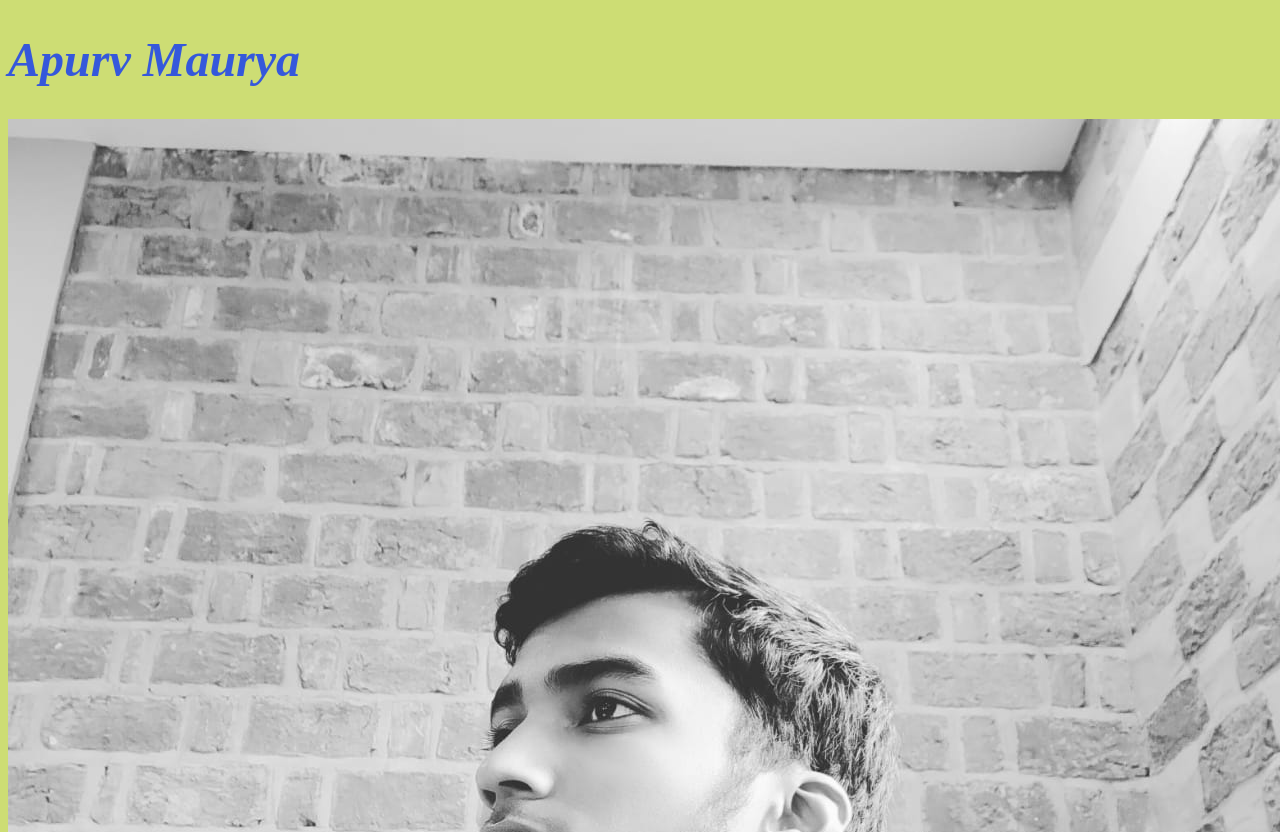
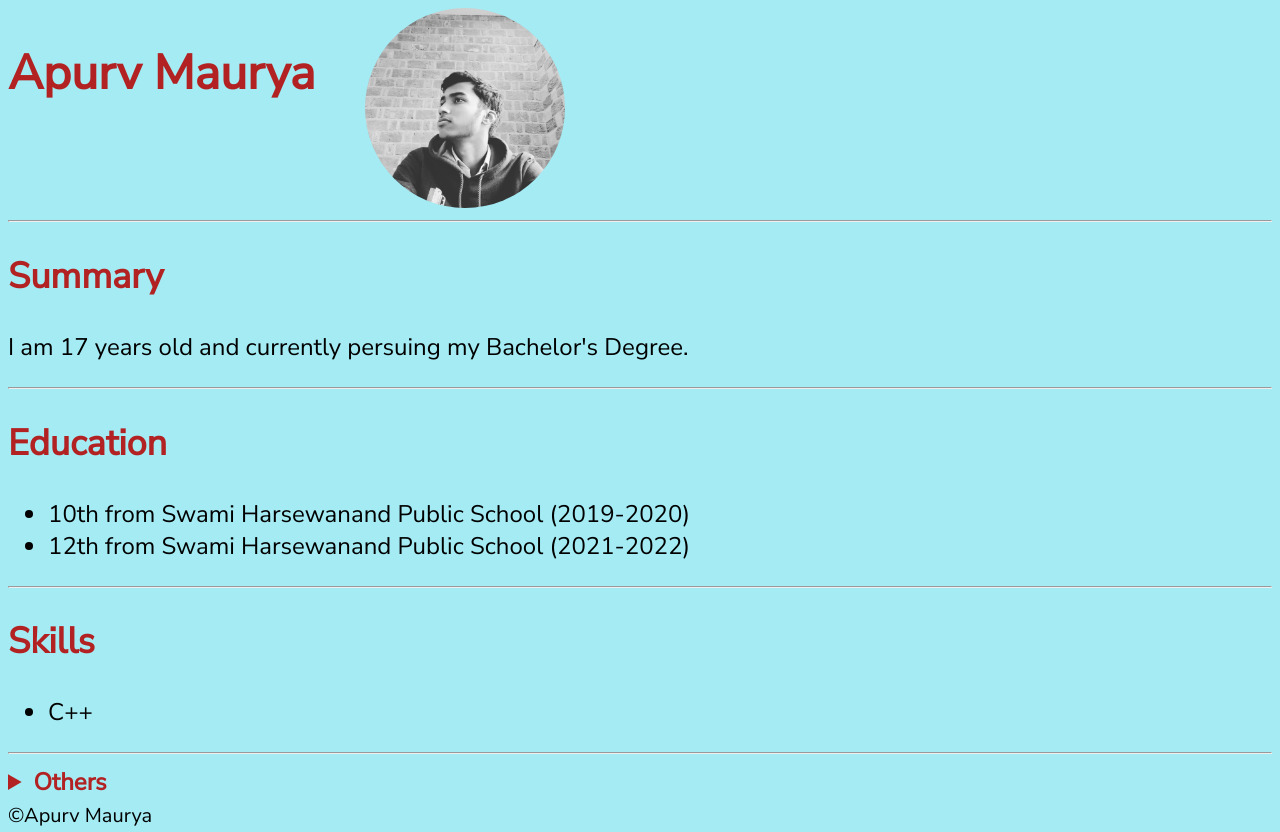
Before and after one commit to apurvmaurya/My-Resume, a plain HTML site: page index.html in a window 1280 px wide. Shown: the top 832 px of the page. Drawn offline with Linux system fonts and the light colour scheme.

Commit message:
style.css

```diff
--- a/style.css
+++ b/style.css
@@ -1,11 +1,23 @@
 html{
-    font-style: oblique;
+    font-family: 'Nunito Sans', sans-serif;
     font-size: x-large;
-    background-color: rgba(182, 205, 50, 0.676);
+    background-color: #A4EBF3;
 }
-h1{
-    color: rgba(0, 42, 255, 0.74);
+
+.head{
+    display: flex;
+    gap: 50px;
+    height: 200px;
 }
-h2{
-    color: royalblue;
+.head > img{
+    border-radius: 50%;
 }
+h1 , h2{
+    color: firebrick;
+}
+
+summary{
+    font-size: x-large;
+    color: firebrick;
+    font-weight: bold;
+}
```
